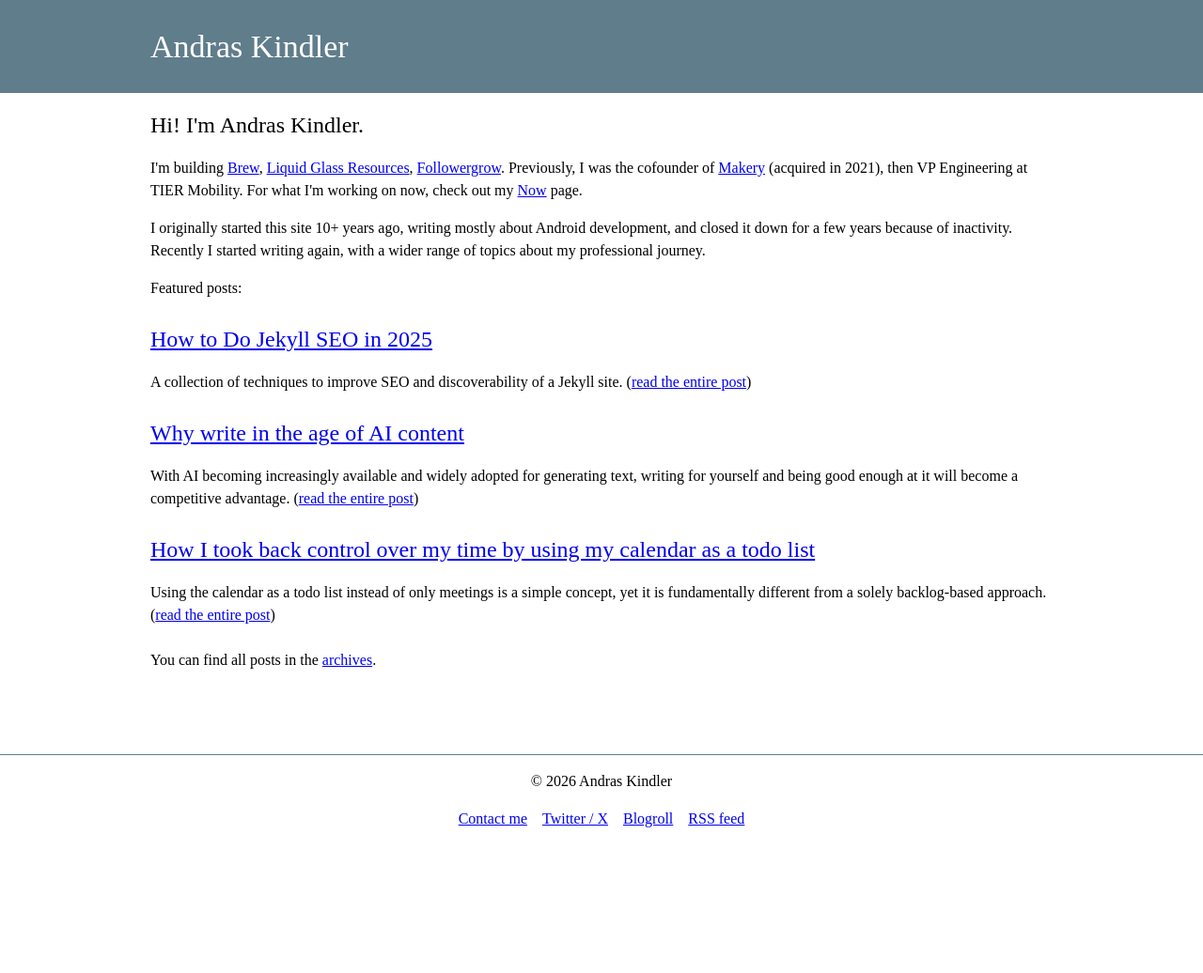
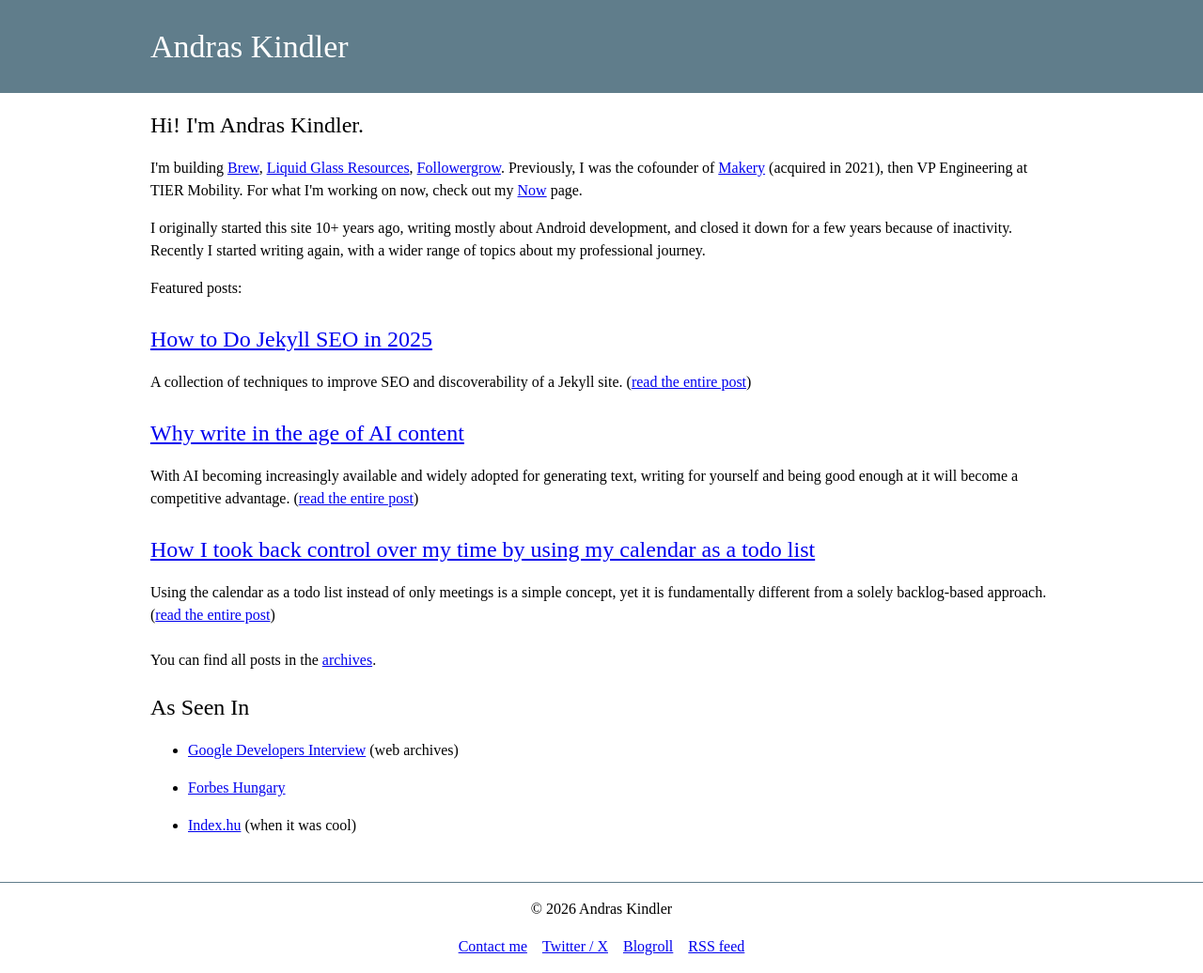
Before and after one commit to andraskindler/andraskindler.github.io, a Jekyll site: the page built from index.markdown, in a window 1280 px wide. Shown: the whole page at 94% size. Built offline with Jekyll 4.4.1, drawn with Linux system fonts in a browser that asks for light colours; comment, search, counter and statistics services are not loaded; before the commit the page ends 900 px from its top, so only the background shows below that.

Commit message:
Add featured section

```diff
--- /dev/null
+++ b/_includes/featured.html
@@ -0,0 +1,8 @@
+<div>
+  <h2>As Seen In</h2>
+  <ul>
+    <li><a href="https://web.archive.org/web/20201109032705/https://developers.google.com/community/gdg/stories/kotlin-budapest" target="_blank">Google Developers Interview</a> (web archives)</li>
+    <li><a href="https://www.forbes.hu/uzlet/makery-tier-mikromobilitas-exit-roller-budapest/" target="_blank">Forbes Hungary</a></li>
+    <li><a href="https://index.hu/tech/2014/11/16/chile_startup_readyapp/">Index.hu</a> (when it was cool)</li>
+  </ul>
+</div>
--- a/index.markdown
+++ b/index.markdown
@@ -25,3 +25,5 @@ I originally started this site 10+ years ago, writing mostly about Android devel
 </ul>
 
 <p>You can find all posts in the <a href="/archives">archives</a>.</p>
+
+{% include featured.html %}
```
